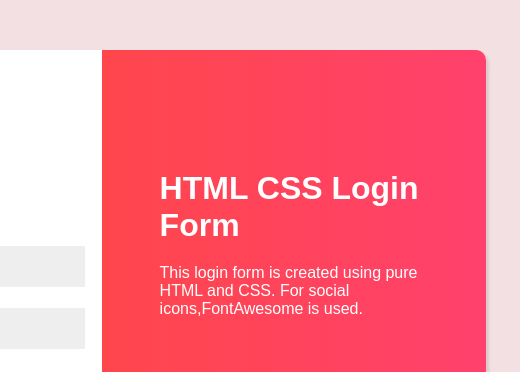
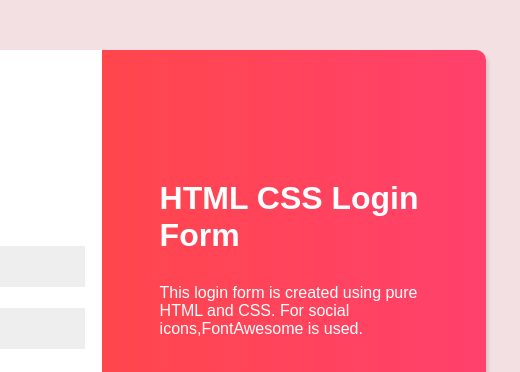
Before and after one commit to kiranrathor30697/8oct2021-form-design, a plain HTML site: page form2.html in a window 1280 px wide. Shown: the top 372 px of the page, 538-1058 px from the left. Drawn offline with Linux system fonts and the light colour scheme.

Commit message:
my form finaly complete

```diff
--- a/form2.html
+++ b/form2.html
@@ -113,8 +113,8 @@
                     <button class="btn">LOG IN</button>
             </div>
             <div class="box">
-                <h1 style="margin-top:120px;">HTML CSS Login Form</h1>
-                <p  style="margin-top:20px;">This login form is created using pure HTML and CSS. For social icons,FontAwesome is used.</p>
+                <h1 style="margin-top:130px;">HTML CSS Login Form</h1>
+                <p  style="margin-top:30px;">This login form is created using pure HTML and CSS. For social icons,FontAwesome is used.</p>
             </div>
         </div>
     </body>
```
